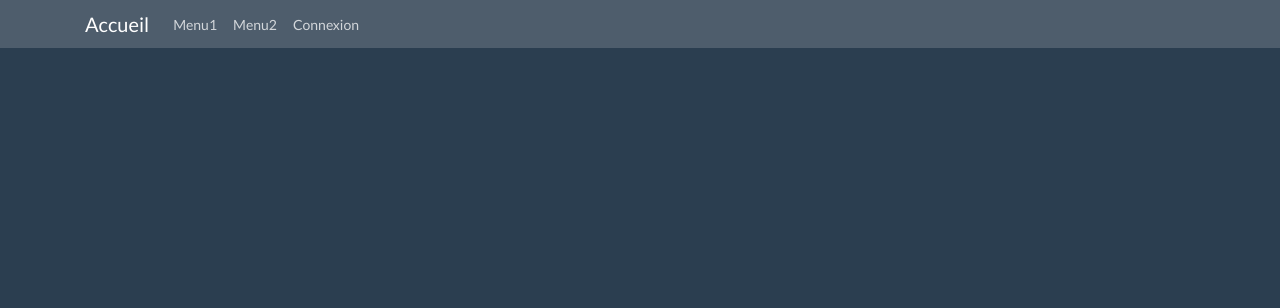
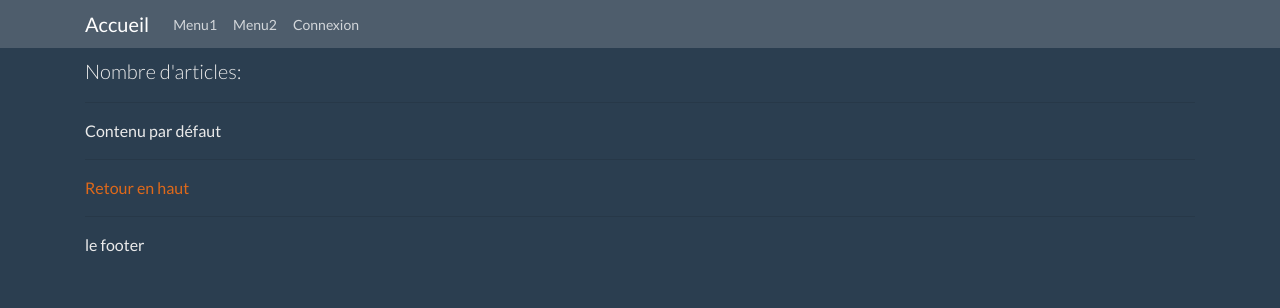
Before and after one commit to audreyantony/php-oo-autoload, a PHP site: template view/publicView/index_public.html.twig in a window 1280 px wide. Shown: the top 308 px of the page. Run offline with PHP 8.4, Linux system fonts and the light colour scheme; the template is opened without the code that fills it, so the values that code supplies are empty; some libraries are stand-ins or nearby versions.

Commit message:
place content

```diff
--- a/view/publicView/index_public.html.twig
+++ b/view/publicView/index_public.html.twig
@@ -3,3 +3,5 @@
 {% block footer %}le footer{% endblock %}
 
 {% block title %}{{ parent() }}Accueil de note site{% endblock %}
+
+{% block h1 %}Accueil du site PHP OO{% endblock %}
--- a/view/template_bootstrap.html.twig
+++ b/view/template_bootstrap.html.twig
@@ -22,10 +22,32 @@
 
     {# On peut créer des blocks enfants dans un block existant dans le parent #}
     {% block menuhaut %}
-{% include "publicView/_menu_haut_public.html.twig" %}
+        {# Inclusion d'un fichier externe #}
+        {% include "publicView/_menu_haut_public.html.twig" %}
     {% endblock%}
-    {% block container %}contenu{% endblock %}
-    {% block footer %}footer{% endblock %}
+
+<div class="container">
+
+    {% block container %}
+    <div class="page-header" id="banner">
+        <div class="row">
+            <div class="col-lg-12 mx-auto">
+
+                <h1>{% block h1 %}Titre par défaut{% endblock %}</h1>
+                <p class="lead">{% block lead %}Nombre d'articles: {% endblock %}</p>
+                <hr>
+                {% block contenu %}Contenu par défaut{% endblock %}
+                <hr>
+                <a href="#page-top">Retour en haut</a>
+                <hr>
+            </div>
+
+        </div>
+    {% endblock %}
+
+    {% block footer %}footer par défaut{% endblock %}
+
+</div>
 {% endblock %}
 {% block javascripts %}
     <script src="js/jquery.min.js"></script>
```
